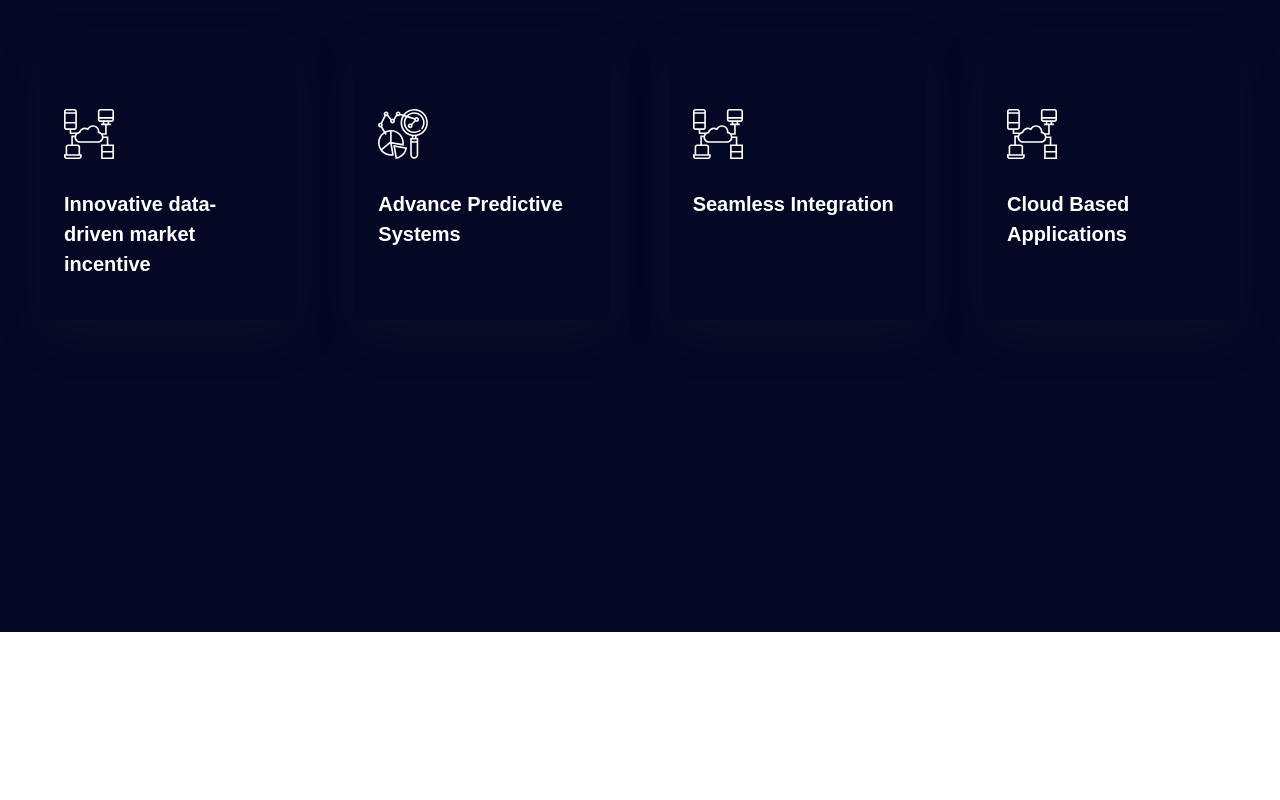
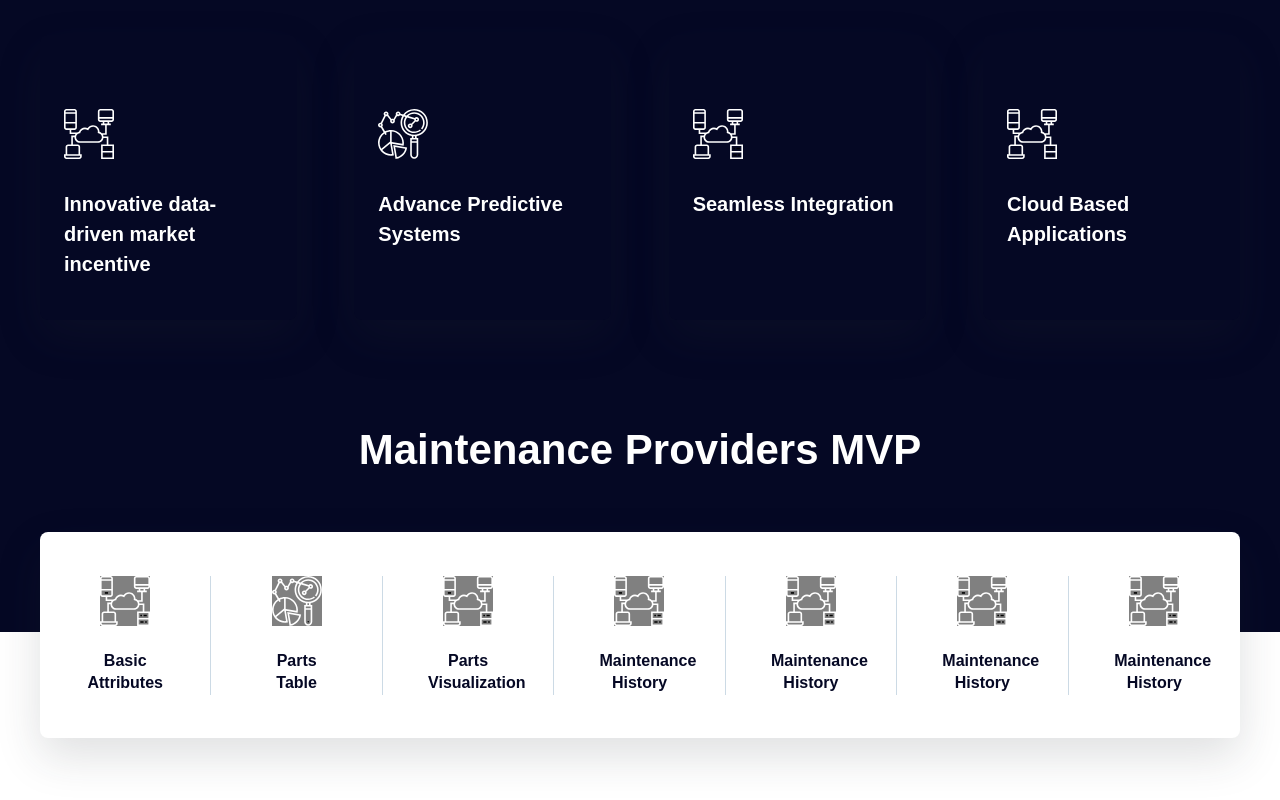
Before and after one commit to foretelltech/foretell-website, a Gatsby site: page /mvp in a window 1280 px wide. Shown: the part 845-1645 px from the top of the page. Before the commit the page ends 1477 px from the top, so only its background shows below. Built offline with nearby package versions, Linux system fonts and the light colour scheme; Gatsby itself is replaced by a stand-in of ours; a web font is replaced by a local one.

Commit message:
add maintenance proviers layout on mvp page

```diff
--- /dev/null
+++ b/src/components/mvp/maintenanceProviders.js
@@ -0,0 +1,102 @@
+import React from 'react'
+import styled from 'styled-components'
+import computerImg from '../../assets/computer-copy.svg'
+import predictiveChartImg from '../../assets/predictive-chart.svg'
+import intersectionImg from '../../assets/intersection.svg'
+import cloudComputingImg from '../../assets/cloud-computing.svg'
+
+const data = [
+  {
+    img: computerImg,
+    title: 'Basic Attributes',
+  },
+  {
+    img: predictiveChartImg,
+    title: 'Parts Table',
+  },
+  {
+    img: computerImg,
+    title: 'Parts Visualization',
+  },
+  {
+    img: computerImg,
+    title: 'Maintenance History',
+  },
+  {
+    img: computerImg,
+    title: 'Maintenance History',
+  },
+  {
+    img: computerImg,
+    title: 'Maintenance History',
+  },
+  {
+    img: computerImg,
+    title: 'Maintenance History',
+  },
+]
+
+const Wrapper = styled.div`
+  margin-bottom: 100px;
+`
+
+const Providers = styled.div`
+  height: 206px;
+  border-radius: 8px;
+  box-shadow: 0 18px 45px 0 rgba(37, 50, 56, 0.15);
+  background-color: #ffffff;
+`
+
+const Container = styled.div`
+  height: 119px;
+  border-right: ${props => { return props.isLast ? '' : 'solid 1px #ccdae5'}} ;
+`
+
+const Header = styled.div`
+  font-size: 42px;
+  font-weight: bold;
+  line-height: 1.31;
+  text-align: center;
+  color: #ffffff;
+  margin-bottom: 55px;
+  margin-top: 102px;
+`
+
+const Title = styled.div`
+  width: 80px;
+  font-size: 16px;
+  font-weight: bold;
+  line-height: 1.4;
+  text-align: center;
+  color: #050824;
+`
+
+const Icon = styled.div`
+  display: flex;
+  align-items: center;
+  justify-content: center;
+  text-align: center;
+  background-color: gray ;
+`
+
+const Provider = ({ title, img, isLast }) => {
+  return (<Container isLast={isLast} className='d-flex flex-column align-items-center justify-content-between'>
+    <Icon>
+      <img src={img} alt='' draggable={false}/>
+    </Icon>
+    <Title> {title} </Title>
+  </Container>)
+}
+
+const MaintenanceProviders = () => {
+  return (<Wrapper>
+    <Header> Maintenance Providers MVP </Header>
+    <Providers className='d-flex align-items-center justify-content-center'>
+      {data.map((item, index) => (<div className='w-100' key={index}>
+        <Provider {...item} isLast={index === data.length-1}/>
+      </div>))}
+    </Providers>
+  </Wrapper>)
+}
+
+export default MaintenanceProviders
--- a/src/pages/mvp.js
+++ b/src/pages/mvp.js
@@ -4,6 +4,7 @@ import Layout from '../components/common/layout'
 import HeaderSection from '../components/mvp/headerSection'
 import Benefits from '../components/mvp/benefits'
 import Cards from '../components/mvp/cards'
+import MaintenanceProviders from '../components/mvp/maintenanceProviders'
 
 const TopSection = styled.div`
   height: 1477px;
@@ -17,6 +18,7 @@ const MVP = () => {
         <HeaderSection/>
         <Benefits/>
         <Cards/>
+        <MaintenanceProviders/>
       </Layout>
     </TopSection>
   </div>)
```
